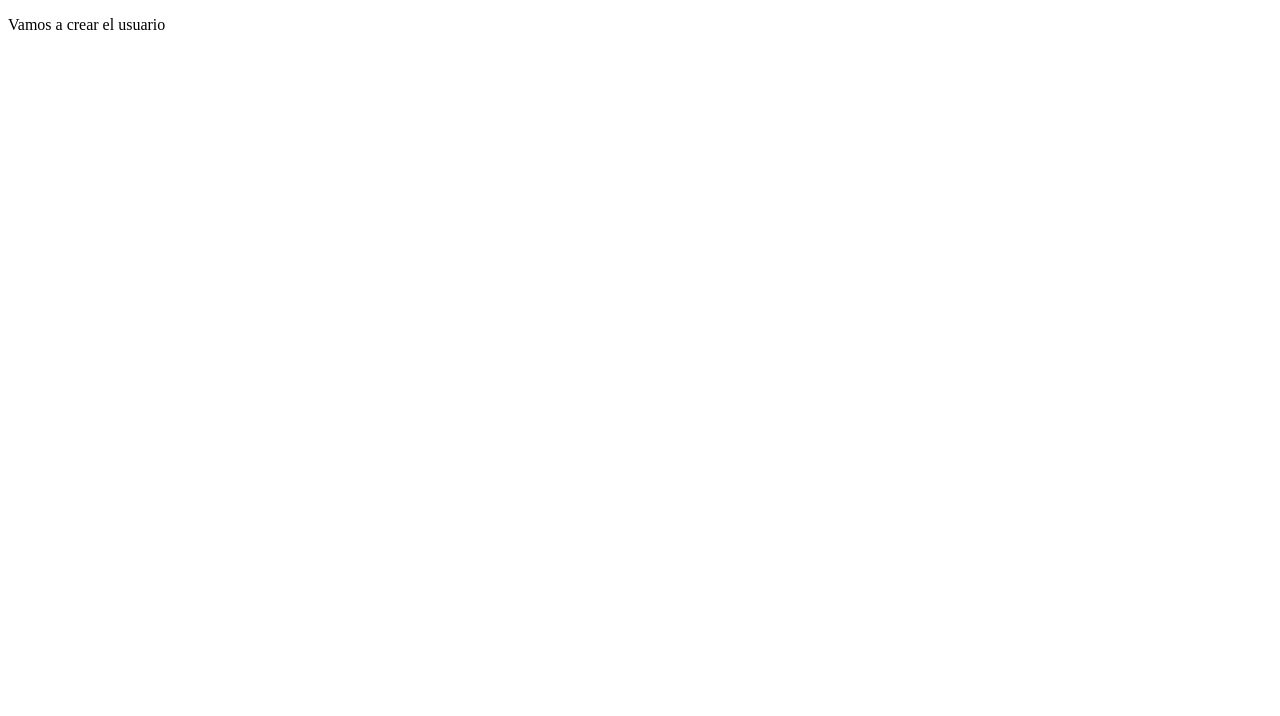
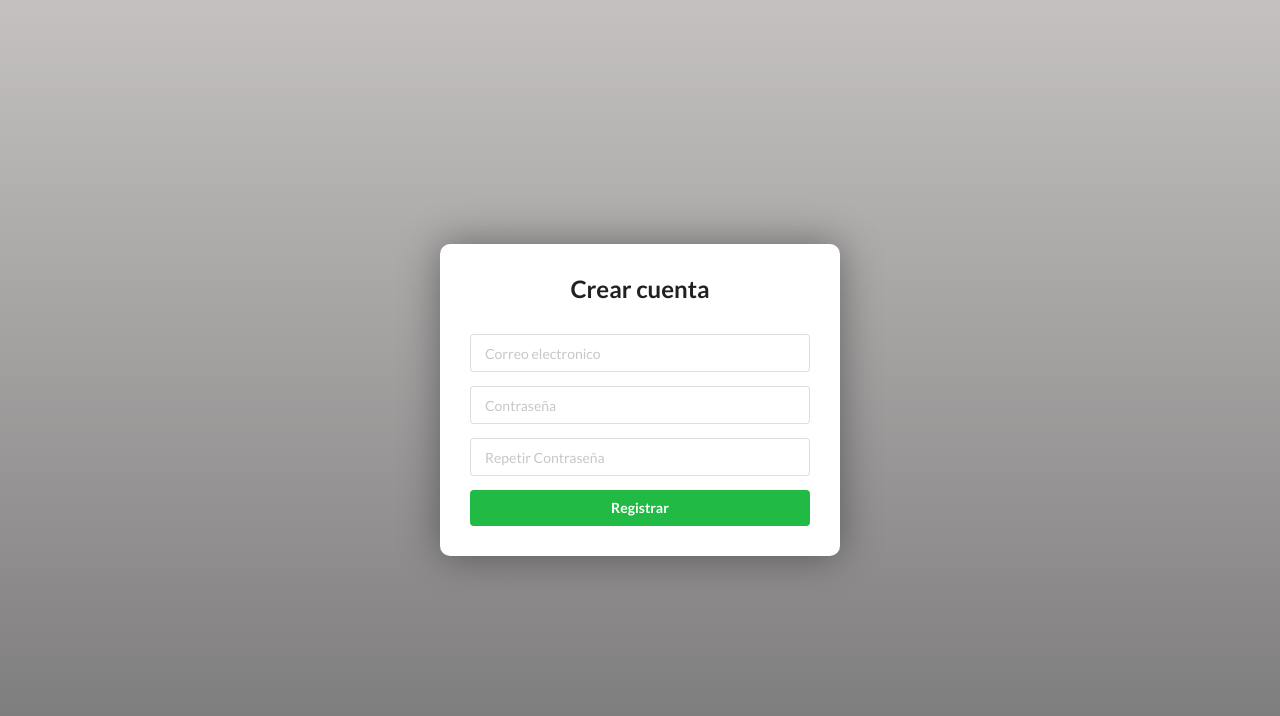
Before and after one commit to MiguelAngelRamos/VueFirebase, a Vue app: page / in a window 1280 px wide. Shown: the top 716 px of the page. Built offline with nearby package versions, Linux system fonts and the light colour scheme; no server answers.

Commit message:
formulario de registro

```diff
--- a/public/index.html
+++ b/public/index.html
@@ -1,17 +1,39 @@
 <!DOCTYPE html>
 <html lang="">
+
 <head>
   <meta charset="utf-8">
   <meta http-equiv="X-UA-Compatible" content="IE=edge">
   <meta name="viewport" content="width=device-width,initial-scale=1.0">
   <link rel="icon" href="<%= BASE_URL %>favicon.ico">
-    <title><%= htmlWebpackPlugin.options.title %></title>
+
+  <!-- Sematic css -->
+  <link rel="stylesheet" href="https://cdnjs.cloudflare.com/ajax/libs/semantic-ui/2.3.0/semantic.min.css"
+    integrity="sha512-sno/eWLYBJ9mW+WGf953BXOxgOOdBHbafCh2NqNUbHSsu5aEYED0uLgLrIgB52CbR8oRUm3jD0m5SCP9Zpgk5w=="
+    crossorigin="anonymous" referrerpolicy="no-referrer" />
+
+  <title>
+    <%= htmlWebpackPlugin.options.title %>
+  </title>
 </head>
+
 <body>
   <noscript>
-      <strong>We're sorry but <%= htmlWebpackPlugin.options.title %> doesn't work properly without JavaScript enabled. Please enable it to continue.</strong>
+    <strong>We're sorry but <%= htmlWebpackPlugin.options.title %> doesn't work properly without JavaScript enabled.
+        Please enable it to continue.</strong>
   </noscript>
   <div id="app"></div>
   <!-- built files will be auto injected -->
+
+  <!-- Jquery -->
+  <script src="https://code.jquery.com/jquery-3.1.1.min.js"
+    integrity="sha256-hVVnYaiADRTO2PzUGmuLJr8BLUSjGIZsDYGmIJLv2b8=" crossorigin="anonymous"></script>
+
+  <!-- Sematic UI JS -->
+  <script src="https://cdnjs.cloudflare.com/ajax/libs/semantic-ui/2.3.0/semantic.min.js"
+    integrity="sha512-0bq4zxJFOEhT0hmBob0zsm9dTwePy96Q4gd/MbDSrrUwx1+OQwUpoW3+UrRRnwZkbUE7dtWFcYj1PtgY/CAXIg=="
+    crossorigin="anonymous" referrerpolicy="no-referrer"></script>
+
 </body>
+
 </html>
--- a/src/App.vue
+++ b/src/App.vue
@@ -4,9 +4,9 @@
   </template>
 
   <AuthView v-if="!user && user !== undefined" />
-  <pre>
+  <!-- <pre>
     {{user}}
-  </pre>
+  </pre> -->
 </template>
 
 <script>
--- a/src/components/auth/Register.vue
+++ b/src/components/auth/Register.vue
@@ -1,5 +1,38 @@
 <template>
-  <p>Vamos a crear el usuario</p>
+  <div class="register">
+    <h2>Crear cuenta</h2>
+    <!-- ui, form, field son clases de sematic -->
+    <form class="ui form">
+
+      <div class="field">
+        <input
+          type="text"
+          placeholder="Correo electronico"
+        />
+      </div>
+
+      <div class="field">
+        <input
+          type="password"
+          placeholder="Contraseña"
+        />
+      </div>
+
+      <div class="field">
+        <input
+          type="password"
+          placeholder="Repetir Contraseña"
+        />
+      </div>
+
+      <button
+        type="submit"
+        class="ui button positive fluid"
+      >
+        Registrar
+      </button>
+    </form>
+  </div>
 </template>
 
 <script>
@@ -8,6 +41,26 @@ export default {
 }
 </script>
 
-<style>
+<style lang="scss" scoped>
+  .register {
+    background-color: white;
+    padding: 30px;
+    width:400px;
+    border-radius: 10px;
+    box-shadow: 0px 0px 40px 0px rgba(0, 0, 0, 0.4);
 
+    h2 {
+      text-align: center;
+      margin-bottom: 30px;
+    }
+
+    // cuando el usuario no ingrese un dato correcto cambiar el input a rojo
+
+    form {
+      input.error {
+        border-color: #faa;
+        background-color: #ffeded;
+      }
+    }
+  }
 </style>
--- a/src/views/AuthView.vue
+++ b/src/views/AuthView.vue
@@ -18,6 +18,14 @@ export default {
 }
 </script>
 
-<style>
-
+<style lang="scss" scoped>
+  .auth {
+    height: 100vh;
+    display: flex;
+    flex-direction: column;
+    align-items: center;
+    justify-content: center;
+    background: white;
+    background: linear-gradient(0deg, rgb(119, 118, 118) 0%,rgb(197, 193, 193) 100%)
+  }
 </style>
```
Lines whose indentation alone changed are shown as unchanged.
